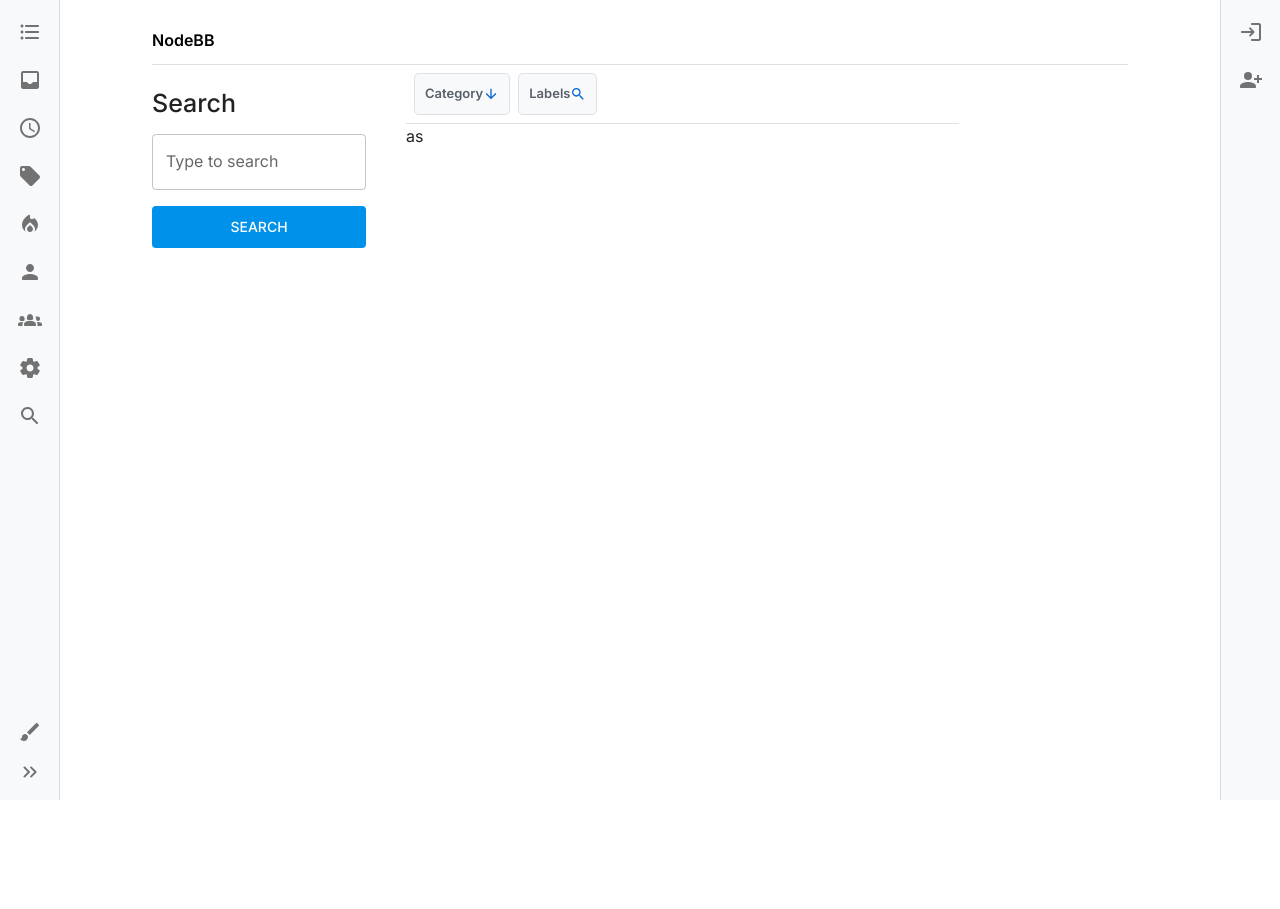
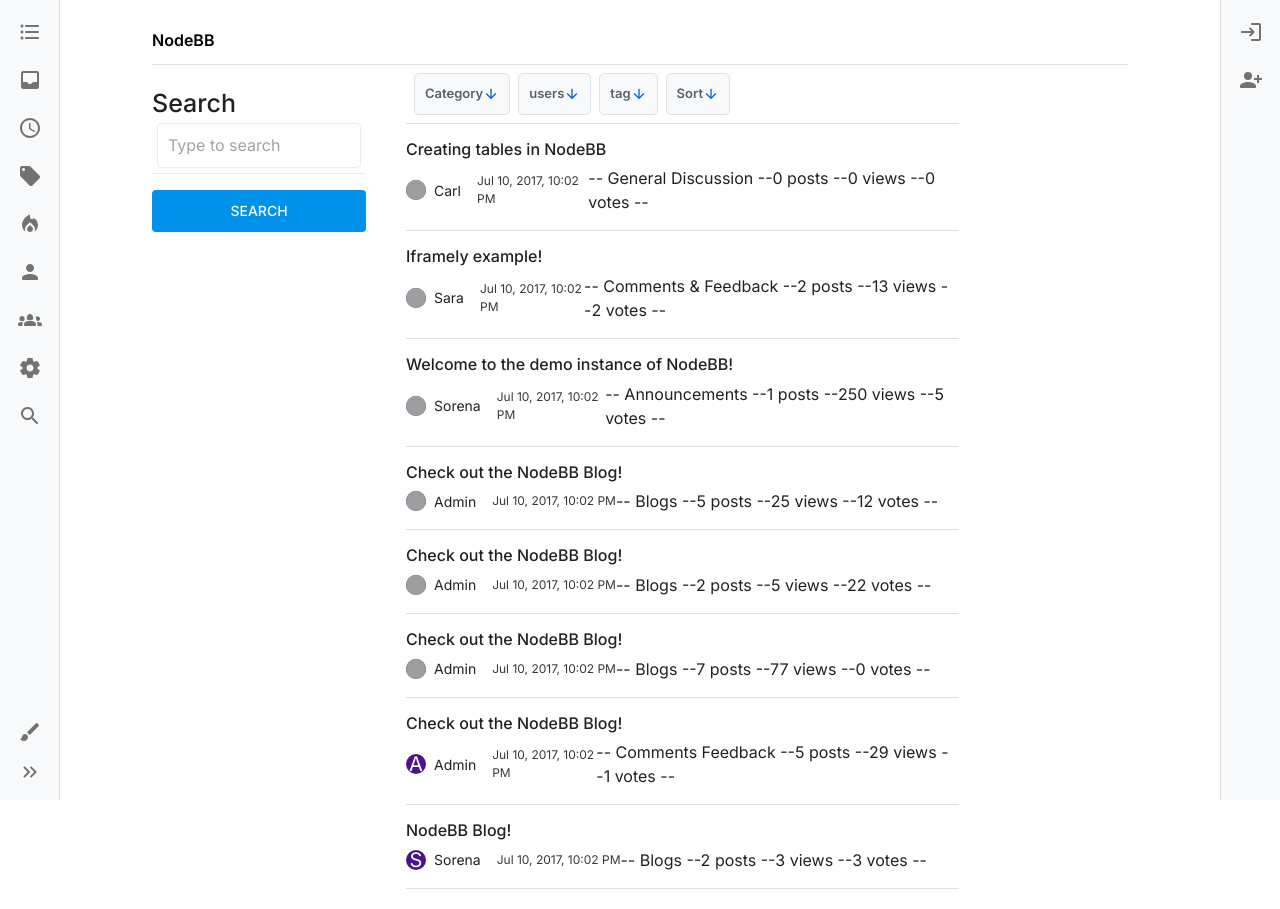
Before and after one commit to sorenaV/project-creative, a Next.js app: page /search in a window 1280 px wide. Before the commit the page ends 800 px from the top, so only its background shows below. Built offline with nearby package versions, Linux system fonts and the light colour scheme; grey boxes are pictures that could not be loaded.

Commit message:
Implement sorting and filtering functionality on the search page

```diff
--- a/app/_components/CustomPopover.tsx
+++ b/app/_components/CustomPopover.tsx
@@ -15,6 +15,10 @@
 import SearchIcon from "@mui/icons-material/Search";
 import LabelIcon from "@mui/icons-material/Label";
 import DoneIcon from "@mui/icons-material/Done";
+import { UsersType } from "../_types";
+import { orange } from "@mui/material/colors";
+import { usePathname, useRouter, useSearchParams } from "next/navigation";
+import { ArrowDownward, DownhillSkiing } from "@mui/icons-material";
 
 interface OptionType {
   name: string;
@@ -88,13 +92,19 @@
 
 type PopoverPropsData = {
   label: "string";
+  posts: UsersType[];
 };
 
-export default function CustomPopover({ label, posts }) {
+export default function CustomPopover({ label, posts }: PopoverPropsData) {
   const theme = useTheme();
   const [anchorEl, setAnchorEl] = useState<null | HTMLElement>(null);
   const [searchValue, setSearchValue] = useState("");
-  const [selectedOptions, setSelectedOptions] = useState<OptionType[]>([]);
+  const [selectedOptions, setSelectedOptions] = useState<UsersType[]>([]);
+
+  const searchParams = useSearchParams();
+  const router = useRouter();
+  const pathname = usePathname();
+  console.log(pathname);
 
   const handleClick = (event: React.MouseEvent<HTMLElement>) => {
     setAnchorEl(event.currentTarget);
@@ -103,13 +113,17 @@
   const handleClose = () => {
     setAnchorEl(null);
     setSearchValue("");
+    const params = new URLSearchParams(searchParams);
+    if (!selectedOptions.length) params.delete(label);
+    params.set(label, selectedOptions.map((selec) => selec.name).join(","));
+    router.replace(`${pathname}?${params.toString()}`);
   };
 
   const handleSearchChange = (event: React.ChangeEvent<HTMLInputElement>) => {
     setSearchValue(event.target.value);
   };
 
-  const handleOptionClick = (option: OptionType) => {
+  const handleOptionClick = (option: UsersType) => {
     setSelectedOptions((prev) => {
       if (prev.some((selected) => selected.name === option.name)) {
         return prev.filter((selected) => selected.name !== option.name);
@@ -120,7 +134,7 @@
     setSearchValue(""); // Clear search input after selecting an option
   };
 
-  const handleDeleteChip = (option: OptionType) => {
+  const handleDeleteChip = (option: UsersType) => {
     setSelectedOptions((prev) =>
       prev.filter((selected) => selected.name !== option.name)
     );
@@ -139,8 +153,8 @@
     <div>
       <Box>
         <Button id={id} onClick={handleClick}>
-          <span>Labels</span>
-          <SearchIcon />
+          <span>{label}</span>
+          <ArrowDownward />
         </Button>
       </Box>
 
@@ -167,7 +181,7 @@
                   label={option.name}
                   onDelete={() => handleDeleteChip(option)}
                   sx={{
-                    backgroundColor: option.color,
+                    backgroundColor: orange[500],
                     color: "blue",
                   }}
                 />
@@ -185,20 +199,19 @@
                     sx={{ alignItems: "flex-start", p: 1 }}
                   >
                     <Box sx={{ display: "flex", alignItems: "center", mr: 2 }}>
-                      <LabelIcon sx={{ color: option.color, mr: 1 }} />
+                      <LabelIcon sx={{ color: orange[500], mr: 1 }} />
                       <Box
                         sx={{
                           width: 14,
                           height: 14,
                           flexShrink: 0,
                           borderRadius: "3px",
-                          backgroundColor: option.color,
+                          backgroundColor: orange[500],
                         }}
                       />
                     </Box>
                     <ListItemText
                       primary={option.name}
-                      secondary={option.description}
                       primaryTypographyProps={{
                         fontWeight: selectedOptions.some(
                           (selected) => selected.name === option.name
--- /dev/null
+++ b/app/_components/SearchInput.tsx
@@ -0,0 +1,42 @@
+"use client";
+import { Button, InputBase, styled, TextField } from "@mui/material";
+import { lightBlue } from "@mui/material/colors";
+
+const StyledInput = styled(InputBase)(({ theme }) => ({
+  padding: 5,
+  width: "100%",
+  borderBottom: `1px solid #eaecef`,
+  "& input": {
+    borderRadius: 4,
+    backgroundColor: "#fff",
+    padding: 10,
+    transition: theme.transitions.create(["border-color", "box-shadow"]),
+    border: `1px solid #eaecef`,
+    fontSize: 16,
+    "&:focus": {
+      boxShadow: "0px 0px 0px 3px rgba(3, 102, 214, 0.3)",
+      borderColor: theme.palette.mode === "light" ? "#0366d6" : "#388bfd",
+    },
+  },
+}));
+
+function SearchInput() {
+  return (
+    <div>
+      <StyledInput id="outlined-basic" placeholder="Type to search" />
+      <Button
+        sx={{
+          backgroundColor: lightBlue["A700"],
+          color: "#fff",
+          mt: 2,
+          width: "100%",
+          height: "42px",
+        }}
+      >
+        Search
+      </Button>
+    </div>
+  );
+}
+
+export default SearchInput;
--- /dev/null
+++ b/app/_components/SearchItem.tsx
@@ -0,0 +1,41 @@
+import { Avatar, Box, Divider, Stack, Typography } from "@mui/material";
+import { DataType } from "../_types";
+import { orange, purple } from "@mui/material/colors";
+
+function SearchItem({ result }: { result: DataType }) {
+  return (
+    <Box>
+      <Typography
+        variant="h3"
+        component="h3"
+        sx={{ fontSize: 16, fontWeight: 500, mt: 2 }}
+      >
+        {result.title}
+      </Typography>
+      <Stack direction="row" spacing={2} marginTop={1} alignItems="center">
+        <Stack direction="row" spacing={1} alignItems="center">
+          <Avatar
+            src={`${result.author.avatar}`}
+            alt={`${result.author.name}`}
+            sx={{ width: 20, height: 20, backgroundColor: purple[900] }}
+          />
+          <Typography sx={{ fontSize: 14 }}>{result.author.name}</Typography>
+        </Stack>
+        <Typography
+          variant="body1"
+          component="p"
+          sx={{ opacity: 0.9, fontSize: 12 }}
+        >
+          {result.createdAt}
+        </Typography>
+        -- {result.category.name} --
+        {result.status.posts} posts --
+        {result.status.views} views --
+        {result.status.votes} votes --
+      </Stack>
+      <Divider sx={{ mt: 2 }} />
+    </Box>
+  );
+}
+
+export default SearchItem;
--- /dev/null
+++ b/app/_components/SearchList.tsx
@@ -0,0 +1,52 @@
+import { data } from "../_confing/data";
+import SearchItem from "./SearchItem";
+import { categories } from "../_confing/categories";
+
+function SearchList({ filter }) {
+  const topics = data;
+  if (!topics.length) return null;
+
+  let filterValue = topics;
+
+  // Apply category filter if provided
+  if (filter.categories) {
+    const categories = filter.categories.split(",");
+    filterValue = topics.filter((item) =>
+      categories.includes(item.category.url)
+    );
+  }
+
+  // Apply user filter if provided
+  if (filter.users) {
+    const users = filter.users.split(",");
+    filterValue = topics.filter((item) => users.includes(item.author.name));
+  }
+
+  // Apply category AND user filter if provided
+  if (filter.users && filter.categories) {
+    const categories = filter.categories.split("_");
+    const users = filter.users.split("_");
+    filterValue = topics.filter(
+      (topic) =>
+        users.includes(topic.author.name) &&
+        categories.includes(topic.category.url)
+    );
+  }
+  // Apply status sort if provided
+  if (filter.sortBy) {
+    const modifier = filter.order === "asc" ? 1 : -1;
+    const sortedCabin = filterValue.sort(
+      (a, b) => (a.status[filter.sortBy] - b.status[filter.sortBy]) * modifier
+    );
+  }
+
+  return (
+    <div>
+      {filterValue.map((topic) => (
+        <SearchItem key={topic.id} result={topic} />
+      ))}
+    </div>
+  );
+}
+
+export default SearchList;
--- /dev/null
+++ b/app/_components/SortBy.tsx
@@ -0,0 +1,122 @@
+"use client";
+import { ArrowDownward } from "@mui/icons-material";
+import {
+  Box,
+  ButtonBase,
+  ClickAwayListener,
+  FormControl,
+  MenuItem,
+  Popper,
+  Select,
+  styled,
+} from "@mui/material";
+import { usePathname, useRouter, useSearchParams } from "next/navigation";
+import { useState } from "react";
+
+const Button = styled(ButtonBase)(({ theme }) => ({
+  width: "max-content",
+  fontSize: 13,
+  textAlign: "left",
+  padding: 10,
+  backgroundColor: "#f8f9fa",
+  border: "1px solid #dee2e6",
+  borderRadius: 5,
+  color: "#586069",
+  fontWeight: 600,
+  "&:hover,&:focus": {
+    color: "#0366d6",
+  },
+  "& span": {
+    width: "100%",
+  },
+  "& svg": {
+    width: 16,
+    height: 16,
+    ml: "auto",
+    color: "#0366d6",
+  },
+}));
+
+function SortBy() {
+  const [anchorEl, setAnchorEl] = useState<null | HTMLElement>(null);
+
+  const searchParams = useSearchParams();
+  const router = useRouter();
+  const pathname = usePathname();
+
+  const activeField = searchParams.get("sortBy") ?? "relevance";
+  const activeDirection = searchParams.get("order") ?? "asc";
+
+  const [field, setField] = useState(activeField);
+  const [direction, setDirection] = useState(activeDirection);
+
+  const handleClick = (event: React.MouseEvent<HTMLElement>) => {
+    setAnchorEl(event.currentTarget);
+  };
+
+  const handleClose = () => {
+    setAnchorEl(null);
+    const params = new URLSearchParams(searchParams);
+    if (!field.length && !direction.length) return;
+    params.set("sortBy", field);
+    params.set("order", direction);
+    router.replace(`${pathname}?${params.toString()}`, { scroll: false });
+  };
+
+  const open = Boolean(anchorEl);
+  const id = open ? "search-popover" : undefined;
+  return (
+    <div>
+      <Button id={id} onClick={handleClick}>
+        Sort
+        <ArrowDownward />
+      </Button>
+      <Popper
+        id={id}
+        open={open}
+        anchorEl={anchorEl}
+        placement="bottom-start"
+        sx={{ width: 250, border: "1px solid #dee2e6" }}
+      >
+        <ClickAwayListener onClickAway={handleClose} mouseEvent="onMouseUp">
+          <Box
+            sx={{
+              border: "1px solid #dee2e6",
+              p: 1,
+              bgcolor: "background.paper",
+            }}
+          >
+            <FormControl sx={{ m: 1, width: "80%" }} variant="standard">
+              <Select
+                labelId="customized-select-label"
+                id="customized-select"
+                value={field}
+                onChange={(e) => setField(e.target.value)}
+              >
+                <MenuItem value="relevance">
+                  <em>Relevance</em>
+                </MenuItem>
+                <MenuItem value="votes">Votes</MenuItem>
+                <MenuItem value="posts">Number of posts</MenuItem>
+                <MenuItem value="views">Number of views</MenuItem>
+              </Select>
+            </FormControl>
+            <FormControl sx={{ m: 1, width: "80%" }} variant="standard">
+              <Select
+                labelId="customized-select-label"
+                id="customized-select"
+                value={direction}
+                onChange={(e) => setDirection(e.target.value)}
+              >
+                <MenuItem value="asc">in ascending order</MenuItem>
+                <MenuItem value="desc">in descending order</MenuItem>
+              </Select>
+            </FormControl>
+          </Box>
+        </ClickAwayListener>
+      </Popper>
+    </div>
+  );
+}
+
+export default SortBy;
--- a/app/_components/TopicListItem.tsx
+++ b/app/_components/TopicListItem.tsx
@@ -27,7 +27,8 @@
     backgroundColor: badgeColor,
     icon,
     id: categoryId,
-  } = getCategoryItem(id);
+  } = getCategoryItem(category.categoryId);
+  console.log(id);
 
   return (
     <>
--- a/app/_confing/data.ts
+++ b/app/_confing/data.ts
@@ -10,11 +10,15 @@
   {
     id: 1,
     title: "Creating tables in NodeBB",
-    category: { name: "General Discussion", categoryId: 2 },
-    status: { votes: 0, posts: 5, views: 25 },
+    category: {
+      name: "General Discussion",
+      url: "general-discussion",
+      categoryId: 2,
+    },
+    status: { votes: 0, posts: 0, views: 0 },
     createdAt: "Jul 10, 2017, 10:02 PM",
     author: {
-      name: "carl",
+      name: "Carl",
       avatar: avatarPic,
     },
     isRead: true,
@@ -22,11 +26,15 @@
   {
     id: 2,
     title: "Iframely example!",
-    category: { name: "Comments & Feedback", categoryId: 3 },
+    category: {
+      name: "Comments & Feedback",
+      url: "comments-feedback",
+      categoryId: 3,
+    },
     status: { votes: 2, posts: 2, views: 13 },
     createdAt: "Jul 10, 2017, 10:02 PM",
     author: {
-      name: "sara",
+      name: "Sara",
       avatar: avatarPic,
     },
     isRead: false,
@@ -34,11 +42,11 @@
   {
     id: 3,
     title: "Welcome to the demo instance of NodeBB!",
-    category: { name: "Announcements", categoryId: 1 },
-    status: { votes: 0, posts: 1, views: 250 },
+    category: { name: "Announcements", url: "announcements", categoryId: 1 },
+    status: { votes: 5, posts: 1, views: 250 },
     createdAt: "Jul 10, 2017, 10:02 PM",
     author: {
-      name: "admin",
+      name: "Sorena",
       avatar: avatarPic,
     },
     isRead: true,
@@ -46,47 +54,63 @@
   {
     id: 4,
     title: "Check out the NodeBB Blog!",
-    category: { name: "Blogs", categoryId: 4 },
-    status: { votes: 0, posts: 5, views: 25 },
+    category: { name: "Blogs", url: "blogs", categoryId: 4 },
+    status: { votes: 12, posts: 5, views: 25 },
     createdAt: "Jul 10, 2017, 10:02 PM",
     author: {
-      name: "admin",
+      name: "Admin",
       avatar: avatarPic,
     },
     isRead: true,
   },
   {
-    id: 4,
+    id: 5,
     title: "Check out the NodeBB Blog!",
-    category: { name: "Blogs", categoryId: 4 },
-    status: { votes: 0, posts: 5, views: 25 },
+    category: { name: "Blogs", url: "blogs", categoryId: 4 },
+    status: { votes: 22, posts: 2, views: 5 },
     createdAt: "Jul 10, 2017, 10:02 PM",
     author: {
-      name: "admin",
+      name: "Admin",
       avatar: avatarPic,
     },
     isRead: true,
   },
   {
-    id: 4,
+    id: 6,
     title: "Check out the NodeBB Blog!",
-    category: { name: "Blogs", categoryId: 4 },
-    status: { votes: 0, posts: 5, views: 25 },
+    category: { name: "Blogs", url: "blogs", categoryId: 4 },
+    status: { votes: 0, posts: 7, views: 77 },
     createdAt: "Jul 10, 2017, 10:02 PM",
     author: {
-      name: "admin",
+      name: "Admin",
       avatar: avatarPic,
     },
     isRead: true,
   },
   {
-    id: 4,
+    id: 7,
     title: "Check out the NodeBB Blog!",
-    category: { name: "Blogs", categoryId: 4 },
-    status: { votes: 0, posts: 5, views: 25 },
+    category: {
+      name: "Comments Feedback",
+      url: "Comments-Feedback",
+      categoryId: 4,
+    },
+    status: { votes: 1, posts: 5, views: 29 },
     createdAt: "Jul 10, 2017, 10:02 PM",
     author: {
-      name: "admin",
+      name: "Admin",
+      avatar: "/",
+    },
+    isRead: true,
+  },
+  {
+    id: 8,
+    title: "NodeBB Blog!",
+    category: { name: "Blogs", url: "blogs", categoryId: 4 },
+    status: { votes: 3, posts: 2, views: 3 },
+    createdAt: "Jul 10, 2017, 10:02 PM",
+    author: {
+      name: "Sorena",
       avatar: "/",
     },
     isRead: true,
@@ -95,7 +119,7 @@
 
 export const topicDetails: TopicDetailsType[] = [
   {
-    id: 2,
+    id: 1,
     title: "Creating tables in NodeBB",
     category: { name: "General Discussion", categoryId: 2 },
     status: { votes: 0, posts: 5, views: 25 },
@@ -109,13 +133,27 @@
   },
 
   {
+    id: 2,
+    title: "Iframely example",
+    category: { name: "Comments & Feedback", categoryId: 3 },
+    status: { votes: 0, posts: 1, views: 25 },
+    createdAt: "Jul 10, 2017, 10:02 PM",
+    author: {
+      name: "Admin",
+      avatar: "as",
+    },
+    context:
+      "This plugin allows you to embed just about anything in your post, for example: GIFs from sites like Imgur:",
+    isRead: true,
+  },
+  {
     id: 3,
     title: "Creating tables in NodeBB",
     category: { name: "Comments & Feedback", categoryId: 3 },
     status: { votes: 0, posts: 1, views: 25 },
     createdAt: "Jul 10, 2017, 10:02 PM",
     author: {
-      name: "admin",
+      name: "Admin",
       avatar: "as",
     },
     context:
@@ -124,16 +162,22 @@
   },
   {
     id: 4,
-    title: "Creating tables in NodeBB",
-    category: { name: "Comments & Feedback", categoryId: 3 },
-    status: { votes: 0, posts: 1, views: 25 },
+    title: "Welcome to the demo instance of NodeBB!",
+    category: { name: "General Discussion", categoryId: 2 },
+    status: { votes: 4, posts: 2, views: 5 },
     createdAt: "Jul 10, 2017, 10:02 PM",
     author: {
-      name: "admin",
-      avatar: "as",
+      name: "carl",
+      avatar: avatarPic,
     },
-    context:
-      "This plugin allows you to embed just about anything in your post, for example:",
+    context: `This website is a demo instance of NodeBB that you can use to try out our forum software.
+    It is a default install with minimal configuration changes.
+    The following changes have been made:
+    Installed nodebb-plugin-dbsearch
+    Installed nodebb-plugin-emailer-sendgrid
+    Installed nodebb-plugin-spam-be-gone
+    Installed nodebb-plugin-iframely
+    These plugins are all freely available and installable via the Admin Control Panel.`,
     isRead: true,
   },
 ];
@@ -151,7 +195,7 @@
   {
     id: 2,
     name: "Admin",
-    userName: "admin",
+    userName: "Admin",
     avatar: "a",
     posts: 6,
   },
@@ -186,14 +230,14 @@
 ];
 
 export const groupSummeryApi: GroupSummeryType[] = [
-  { id: 1, title: "administrators", subtitle: "", members: 2 },
+  { id: 1, title: "Administrators", subtitle: "", members: 2 },
   {
     id: 2,
     title: "Global Moderators",
     subtitle: "Forum wide moderators",
     members: 0,
   },
-  { id: 3, title: "administrators", subtitle: "", members: 25 },
+  { id: 3, title: "Administrators", subtitle: "", members: 25 },
   {
     id: 4,
     title: "Global Moderators",
--- a/app/_types/index.ts
+++ b/app/_types/index.ts
@@ -10,6 +10,7 @@
 type CategoryType = {
   name: string;
   categoryId: number;
+  url?: string;
 };
 
 export type DataType = {
--- a/app/search/page.tsx
+++ b/app/search/page.tsx
@@ -12,14 +12,19 @@
 import { Metadata } from "next";
 import SearchSelect from "../_components/SearchSelect";
 import CustomPopover from "../_components/CustomPopover";
-import { users } from "../_confing/data";
+import { tags, users } from "../_confing/data";
+import SortBy from "../_components/SortBy";
+import TopicList from "../_components/TopicList";
+import SearchList from "../_components/SearchList";
+import SearchInput from "../_components/SearchInput";
 
 export const metadata: Metadata = {
   title: "Search",
 };
 
 function Page({ searchParams }) {
-  console.log(searchParams);
+  const filter = searchParams;
+
   return (
     <Grid2 container spacing={5}>
       <Grid2 xs={12} md={3}>
@@ -30,35 +35,7 @@
         >
           Search
         </Typography>
-        <TextField
-          id="outlined-basic"
-          label="Type to search"
-          variant="outlined"
-          sx={{
-            mt: 2,
-            fontSize: 12,
-            width: "100%",
-            display: "Block",
-            "&:hover .MuiOutlinedInput-root .MuiOutlinedInput-notchedOutline": {
-              borderColor: "blue", // Change the border color on hover
-            },
-            "&:hover .MuiInputLabel-root": {
-              color: "blue", // Change the label color on hover
-              fontSize: 12,
-            },
-          }}
-        />
-        <Button
-          sx={{
-            backgroundColor: lightBlue["A700"],
-            color: "#fff",
-            mt: 2,
-            width: 1,
-            height: "42px",
-          }}
-        >
-          Search
-        </Button>
+        <SearchInput />
       </Grid2>
 
       <Grid2 xs={12} md={7}>
@@ -66,9 +43,13 @@
           <Stack direction="row" spacing={1} padding={1}>
             <SearchSelect />
             <CustomPopover label="users" posts={users} />
+            <CustomPopover label="tag" posts={tags} />
+            <SortBy />
           </Stack>
           <Divider />
-          <Box>as</Box>
+          <Box>
+            <SearchList filter={filter} />
+          </Box>
         </Stack>
       </Grid2>
     </Grid2>
```
Also changed, not shown: app/_components/SearchSelect.tsx (+5 -6 lines).
